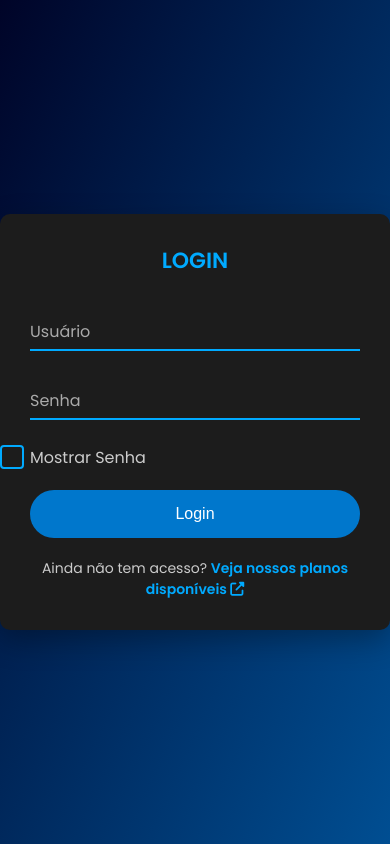
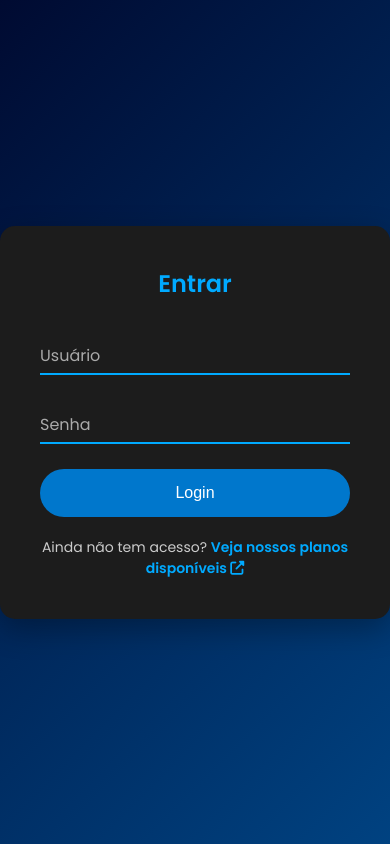
Before and after one commit to zeaxxkkkkj/Zayronx-Consultas, a Flask app: page / in a window 390 px wide. Run offline with Flask 3, Linux system fonts and the light colour scheme; data that the repository does not hold is empty.

Commit message:
Update login.html

```diff
--- a/templates/login.html
+++ b/templates/login.html
@@ -20,14 +20,16 @@
             justify-content: center;
             align-items: center;
             min-height: 100vh;
-            background: linear-gradient(to bottom right, #000428, #004e92);
+            background: linear-gradient(-45deg, #000428, #004e92, #000428, #004e92);
+            background-size: 400% 400%;
+            animation: gradientAnimation 10s ease infinite;
             color: #fff;
-            animation: fadeIn 1s ease-in-out;
         }
 
-        @keyframes fadeIn {
-            from { opacity: 0; }
-            to { opacity: 1; }
+        @keyframes gradientAnimation {
+            0% { background-position: 0% 50%; }
+            50% { background-position: 100% 50%; }
+            100% { background-position: 0% 50%; }
         }
 
         .login-container {
@@ -109,24 +111,6 @@
             box-shadow: 0 10px 20px rgba(0, 0, 0, 0.3);
         }
 
-        .alert {
-            padding: 10px;
-            margin-bottom: 20px;
-            border-radius: 4px;
-            text-align: left;
-            font-size: 14px;
-        }
-
-        .alert-error {
-            background-color: #ff4c4c;
-            color: #fff;
-        }
-
-        .alert-success {
-            background-color: #28a745;
-            color: #fff;
-        }
-
         .signup-text {
             margin-top: 20px;
             font-size: 14px;
@@ -142,50 +126,11 @@
         .signup-text a:hover {
             text-decoration: underline;
         }
-
-        .show-password {
-            display: flex;
-            align-items: center;
-            margin-bottom: 20px;
-            cursor: pointer;
-            color: #ccc;
-        }
-
-        .show-password input[type="checkbox"] {
-            display: none;
-        }
-
-        .show-password label::before {
-            content: '';
-            position: absolute;
-            left: 0;
-            width: 20px;
-            height: 20px;
-            background: #1c1c1c;
-            border: 2px solid #00aaff;
-            border-radius: 4px;
-            transition: all 0.3s ease;
-        }
-
-        .show-password input[type="checkbox"]:checked + label::before {
-            background: #00aaff;
-        }
-
-        @media (max-width: 480px) {
-            .login-container {
-                padding: 30px;
-                border-radius: 10px;
-            }
-
-            h2 {
-                font-size: 22px;
-            }
-        }
     </style>
 </head>
 <body>
     <div class="login-container">
-        <h2>LOGIN</h2>
+        <h2>Entrar</h2>
         <form method="POST" action="/">
             <div class="form-group">
                 <input type="text" id="user" name="user" required>
@@ -195,21 +140,11 @@
                 <input type="password" id="password" name="password" required>
                 <label for="password">Senha</label>
             </div>
-            <div class="show-password">
-                <input type="checkbox" id="showPassword" onclick="togglePasswordVisibility()">
-                <label for="showPassword">Mostrar Senha</label>
-            </div>
             <button type="submit" class="button">Login</button>
         </form>
         <div class="signup-text">
             Ainda não tem acesso? <a href="/planos">Veja nossos planos disponíveis <i class="fas fa-external-link-alt"></i></a>
         </div>
     </div>
-    <script>
-        function togglePasswordVisibility() {
-            var passwordInput = document.getElementById('password');
-            passwordInput.type = passwordInput.type === "password" ? "text" : "password";
-        }
-    </script>
 </body>
 </html>
```
